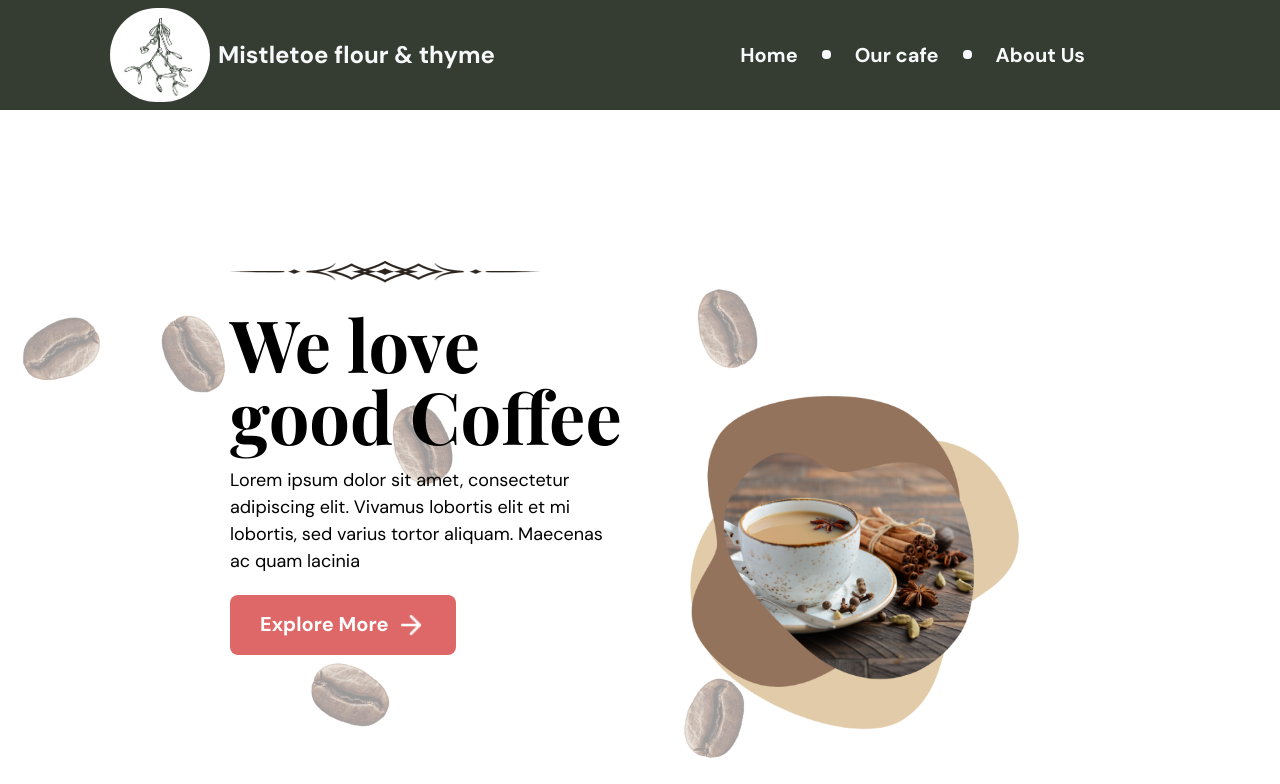
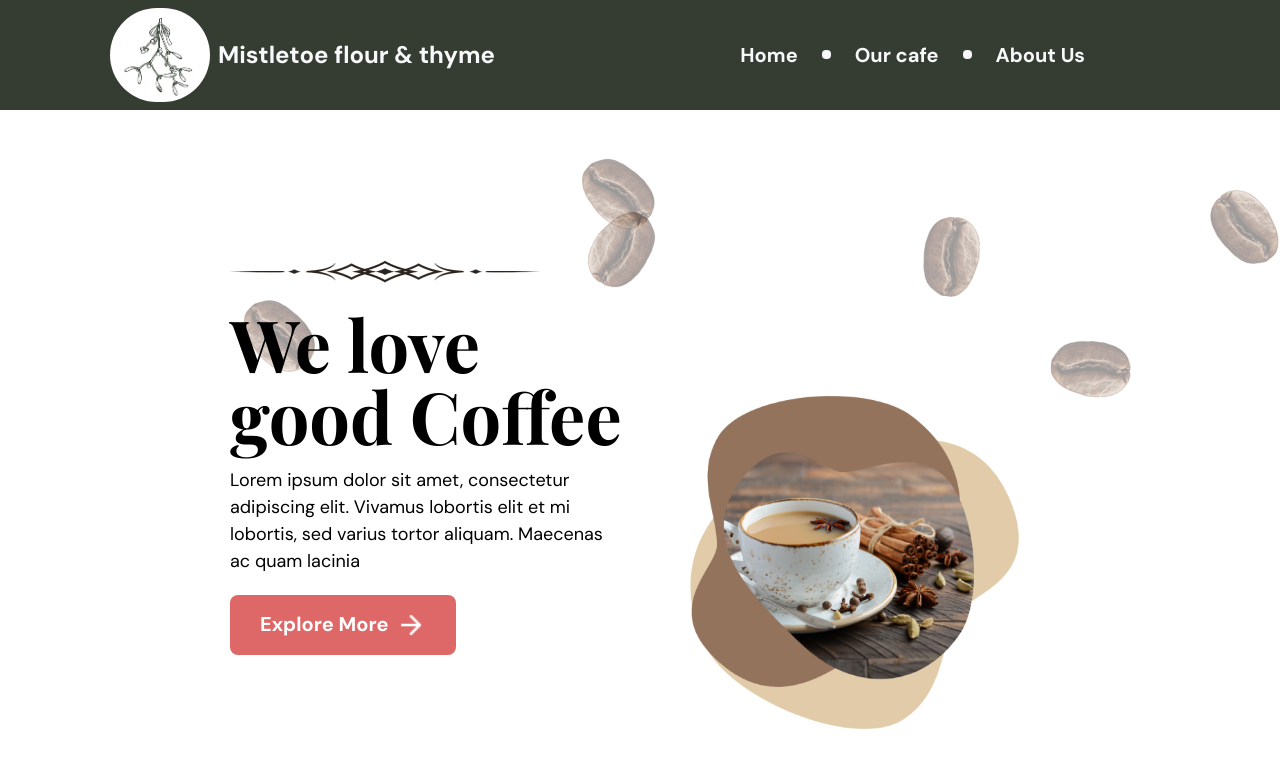
Before and after one commit to lucasudar/mistletoe-cafe, a Next.js app: page / in a window 1280 px wide. Shown: the top 784 px of the page. Built offline with nearby package versions, Linux system fonts and the light colour scheme; a web font is replaced by a local one.

Commit message:
changed to client component

```diff
--- a/src/app/componets/hero.tsx
+++ b/src/app/componets/hero.tsx
@@ -1,13 +1,19 @@
-import React, {CSSProperties} from 'react';
+"use client"
+
+import React, {CSSProperties, useEffect, useState} from 'react';
 import Image from 'next/image';
 import Link from "next/link";
 
 const Hero = () => {
-  const getRandomStyles = (): CSSProperties => {
-    const top = Math.random() * 100; // random percentage for top position
-    const left = Math.random() * 100; // random percentage for left position
-    const rotation = Math.random() * 360; // random degree for rotation
-    const opacity = 0.4
+  const [beanPositions, setBeanPositions] = useState<CSSProperties[]>([]);
+
+  useEffect(() => {
+    const generateRandomPositions = () => {
+      const newPositions: CSSProperties[] = Array(10).fill(null).map(() => {
+        const top = Math.random() * 100;
+        const left = Math.random() * 100;
+        const rotation = Math.random() * 360;
+        const opacity = 0.4;
 
         return {
           position: 'absolute',
@@ -16,16 +22,19 @@ const Hero = () => {
           transform: `rotate(${rotation}deg)`,
           opacity: opacity,
         };
+      });
+
+      setBeanPositions(newPositions);
     };
 
-
-  const images = Array(10).fill(null); // replace 10 with the number of images you want
+    generateRandomPositions();
+  }, []);
 
   return (
     <div className="grid grid-cols-2 gap-x-8 pt-[135px] px-[230px] relative overflow-hidden h-screen">
       <div className="flex flex-col">
         <div className="pb-[16px]">
-          <Image src="/assets/venzel.png" alt="Mistletoe flour & thyme" width="310" height="45" />
+          <Image src="/assets/venzel.png" alt="Mistletoe flour & thyme" width="310" height="45"/>
         </div>
         <h1 className="font-playfairDisplay font-bold text-7xl mb-4">
           We love good Coffee
@@ -42,15 +51,15 @@ const Hero = () => {
             type="button">
             Explore More
             <Image className="group-hover:translate-x-2 transition-transform duration-300 ease-in"
-                     src="/assets/arrow-right.png" alt="arrow" width="30" height="30" />
+                   src="/assets/arrow-right.png" alt="arrow" width="30" height="30"/>
           </button>
         </Link>
       </div>
       <div className="flex justify-center items-center">
         <Image
-          src="/assets/img/coffee-1.png" alt="Mistletoe flour & thyme" width="570" height="570" />
+          src="/assets/img/coffee-1.png" alt="Mistletoe flour & thyme" width="570" height="570"/>
       </div>
-      {images.map((_, index) => (
+      {beanPositions.map((styles, index) => (
         <Image
           className="z-[-1]"
           key={index}
@@ -58,7 +67,7 @@ const Hero = () => {
           alt="bean"
           width="100"
           height="100"
-          style={getRandomStyles()}
+          style={styles}
         />
       ))}
     </div>
```
Lines whose indentation alone changed are shown as unchanged.
